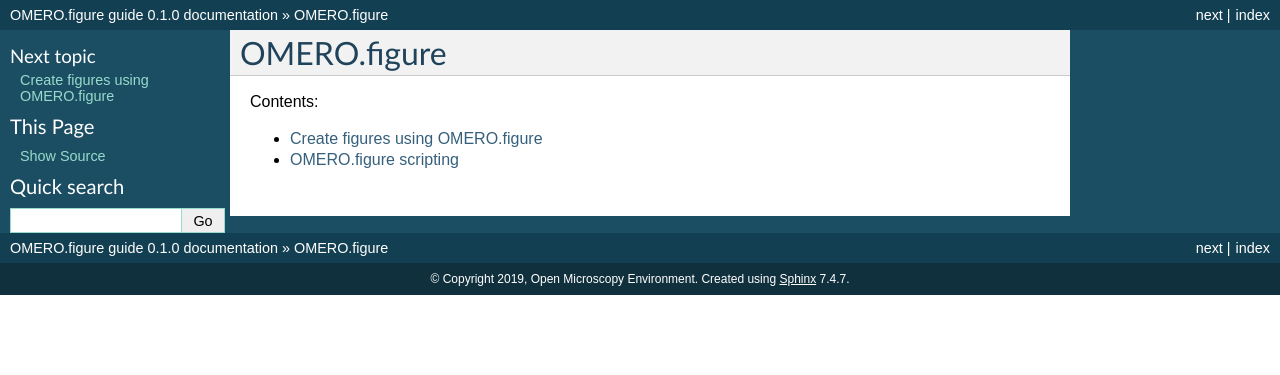
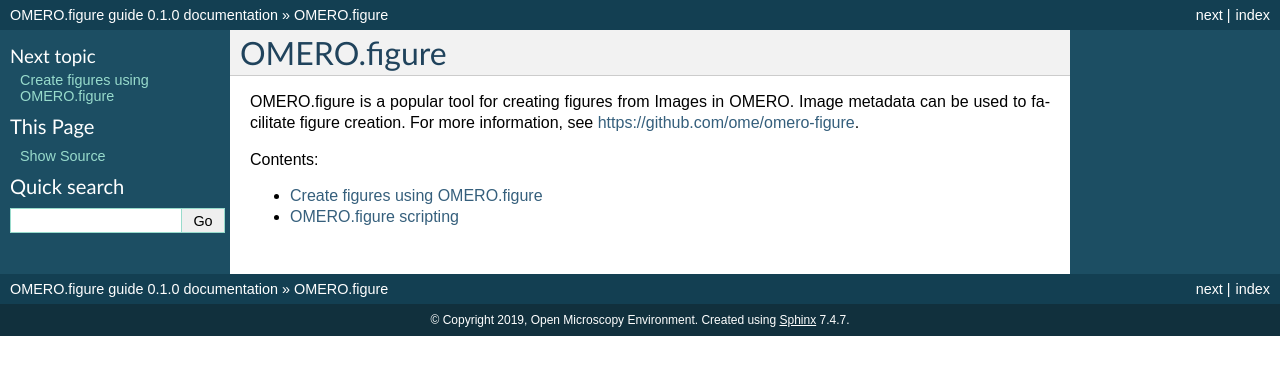
Before and after one commit to ome/omero-guide-figure, a Sphinx documentation site: the page built from docs/index.rst, in a window 1280 px wide. Shown: the top 375 px of the page. Built offline with Sphinx 7.4.7, drawn with Linux system fonts in a browser that asks for light colours.

Commit message:
add short description

```diff
--- a/docs/index.rst
+++ b/docs/index.rst
@@ -1,5 +1,8 @@
 OMERO.figure
 ============
+
+OMERO.figure is a popular tool for creating figures from Images in OMERO. Image metadata can be used to facilitate figure creation. For more information, see https://github.com/ome/omero-figure.
+
 
 Contents:
 
```
